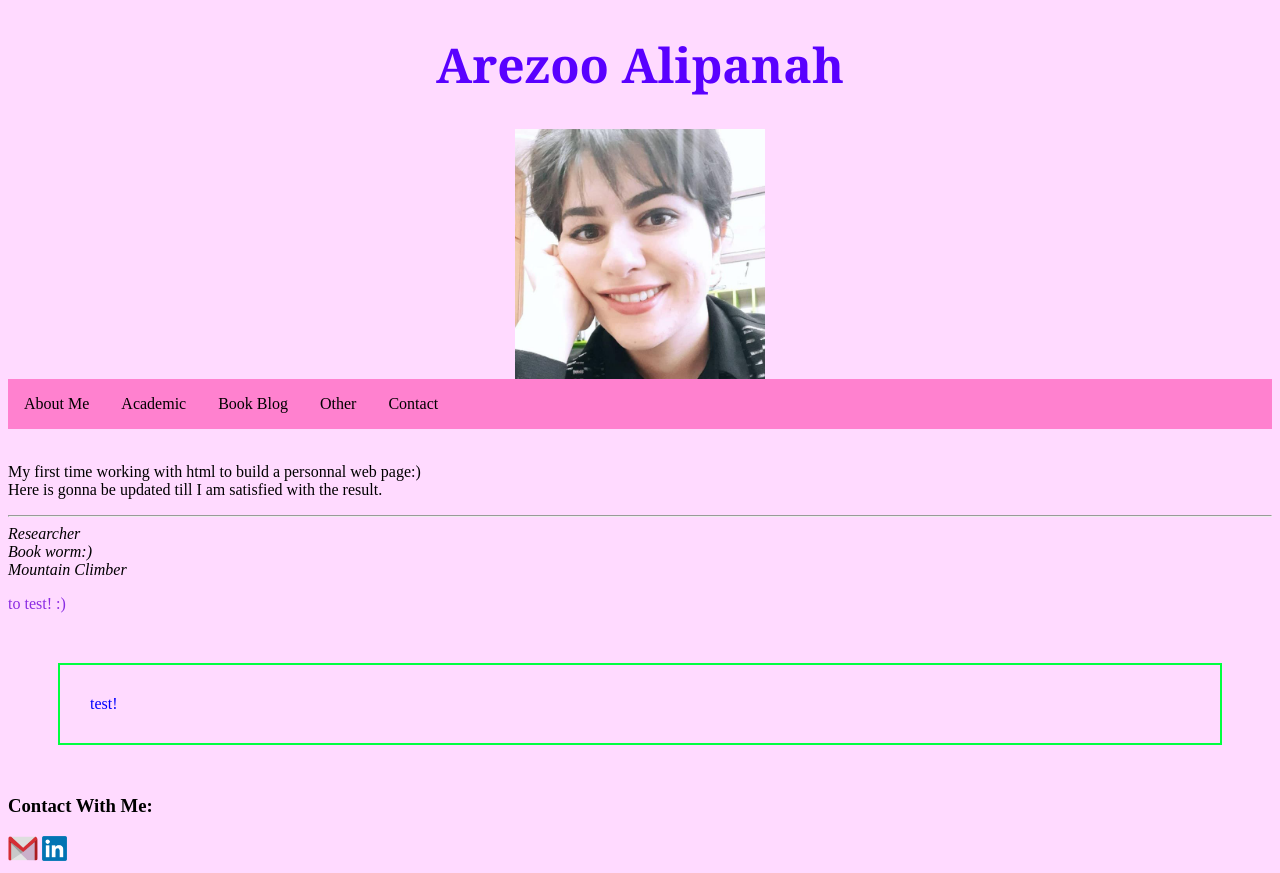
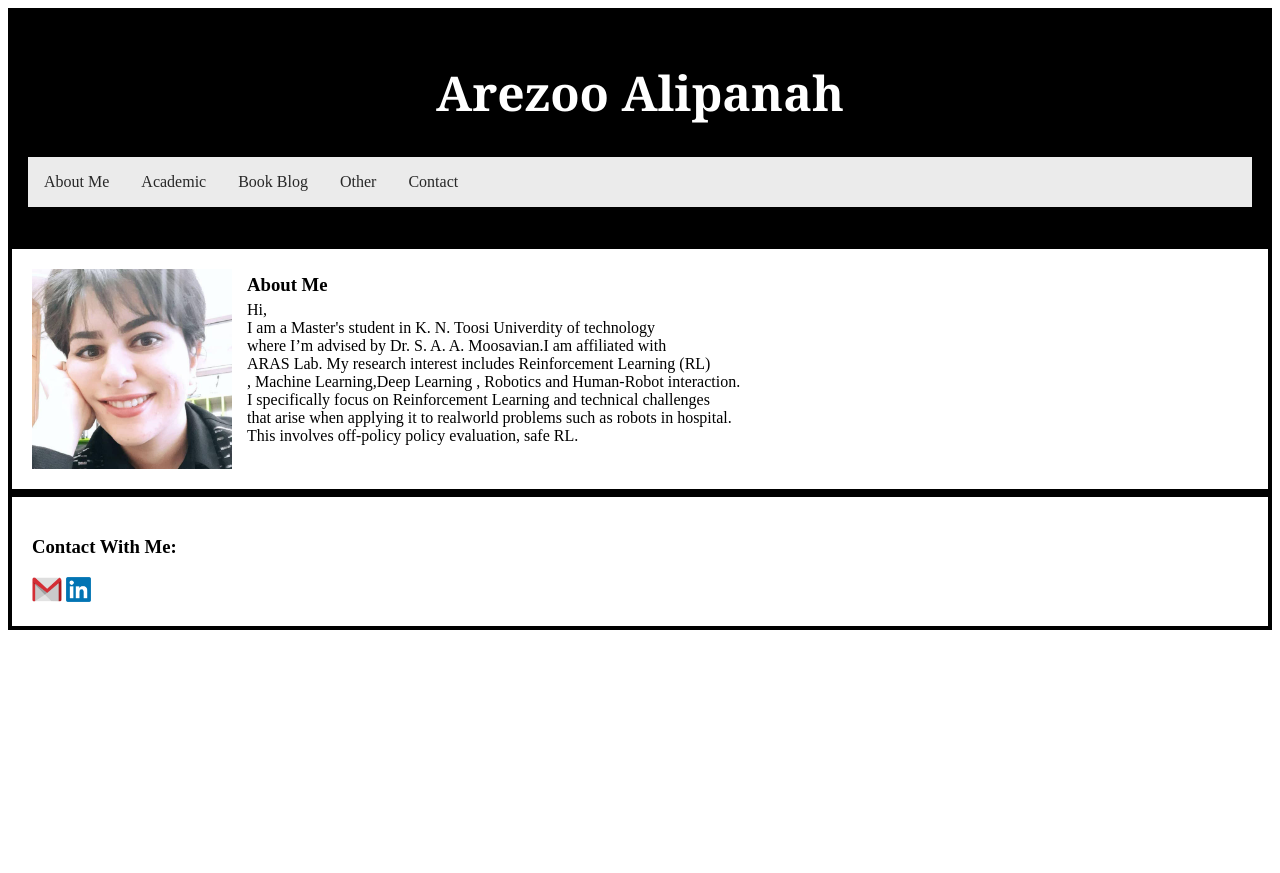
Before and after one commit to ArezooAalipanah/arezooaalipanah.github.io, a plain HTML site: page index.html in a window 1280 px wide. After the commit the page ends 800 px from the top, so only its background shows below. Drawn offline with Linux system fonts and the light colour scheme.

Commit message:
changes on main page

```diff
--- a/index.html
+++ b/index.html
@@ -8,8 +8,9 @@
   </head>
 
   <body>
+    <div style="background-color:black;color:white;padding:20px;">
       <h1>Arezoo Alipanah</h1>
-    <img src="img/Arezoo.jpg" alt="Arezoo Alipanah" width="250px" height="250px"class="center">
+      <p style="text-align:justify;text-indent: 5em;" >
       <ul>
         <li><a href="#about">About Me</a></li>
         <li><a href="resume.html" target="_blank">Academic</a></li>
@@ -17,21 +18,25 @@
         <li><a href="more-me.html" target="_blank">Other</a></li>
         <li><a href="#contact">Contact</a></li>
       </ul><br>
-    <p id="about" title=About-me>
-      My first time working with html to build a personnal web page:) <br>Here is gonna be updated till I am satisfied with the result.</p>
-    <hr>
-    <address>
-      Researcher<br>
-      Book worm:)<br>
-      Mountain Climber
-      <br>
-    </address>
+    </div>
 
-    <p class="def"> to test! :)</p>
-    <p class="sth">test!</p>
-
+    <div class="about">
+      <img src="img/Arezoo.jpg" alt="Arezoo Alipanah" >
+      <h3 id="about">About Me</h3>
+      <p>Hi,<br>
+        I am a Master's student in K. N. Toosi Univerdity of technology <br>
+        where I’m advised by Dr. S. A. A. Moosavian.I am affiliated with<br>
+        ARAS Lab. My research interest includes Reinforcement Learning (RL)<br>
+        , Machine Learning,Deep Learning , Robotics and Human-Robot interaction.<br>
+        I specifically focus on Reinforcement Learning and technical challenges<br>
+        that arise when applying it to realworld problems such as robots in hospital.<br>
+        This involves off-policy policy evaluation, safe RL.
+      </p>
+    </div>
+    <div class="contactme">
       <h3 id="contact">Contact With Me:</h3>
       <a href="mailto:arezoo.alip@gmail.com" target="_blank"><img src="img/mail.png" alt="My Email" style="width: 30px;height:25px;"></a>
       <a href="https://www.linkedin.com/in/arezoo-alipanah/" target="_blank" ><img src="img/linkedin.png" alt="Linkedin" style="width:25px;height: 25px;"></a>
+    </div>
     </body>
 </html>
--- a/style.css
+++ b/style.css
@@ -1,71 +1,56 @@
 html,body,h2,h3,h4,h5,h6 {font-family: 'Times New Roman'}
 h1{font-size: 300%;
     font-family:Cambria, Cochin, Georgia, Times, 'Times New Roman', serif;
-    color:rgb(89, 0, 255);
+    color:rgb(255, 255, 255);
     text-align:center;}
-  body{background-color:rgb(255, 218, 255);
+  body{background-color:rgb(255, 255, 255);
 }
-p.def {
-    color:blueviolet;
-}
-p.sth {
-    color: blue;
-    border: 2px solid rgb(0, 255, 64);
-    padding: 30px;
-    margin: 50px;
-}
-
-a:link {
-    color:rgb(0, 0, 0);
-    background-color: transparent;
-    text-decoration: none;
-  }
-  a:visited {
-    color: rgb(0, 0, 0);
-    background-color: transparent;
-    text-decoration: none;
-  }
-  a:hover {
-    color: rgb(0, 0, 0);
-    background-color: transparent;
-    text-decoration: underline;
-  }
-  a:active {
-    color: rgb(0, 0, 0);
-    background-color: transparent;
-    text-decoration: underline;
-  }
-  table, th, td {
-    border: 1px solid black;
-  }
   ul {
-    list-style-type: none;
-    margin: 0;
+    list-style-type:none;
+    margin:0;
     padding: 0;
     overflow: hidden;
-    background-color: #ff81cf;
+    background-color: #ebebeb;
   }
 
   li {
-    float: left;
+    float:left;
   }
 
   li a {
     display: block;
-    color: rgba(255, 255, 255, 0);
+    color: rgba(0, 0, 0, 0.836);
     text-align: center;
     padding: 16px;
     text-decoration: none;
   }
 
   li a:hover {
-    background-color: #ff00ea;
+    background-color: #bdbdbd;
   }
+  .about {
+    width:unset;
+    border: 4px solid rgb(0, 0, 0);
+    padding: 20px;
+    overflow: hidden;
+}
 
-  .center {
+.about img {
+    margin-right: 15px;
+    float: left;
+    width:200px;
+    height:200px;
+}
+.about h3,
+.about p{
+    margin-left: 15px;
     display: block;
-    margin-left: auto;
-    margin-right: auto;
-    width:"250px" ;
-    height:"250px";
-  }
+    margin: 5px 0 0 0;
+}
+
+.contactme {
+  width:unset;
+  border: 4px solid rgb(0, 0, 0);
+  padding: 20px;
+  overflow: hidden;
+}
```
Lines whose indentation alone changed are shown as unchanged.
